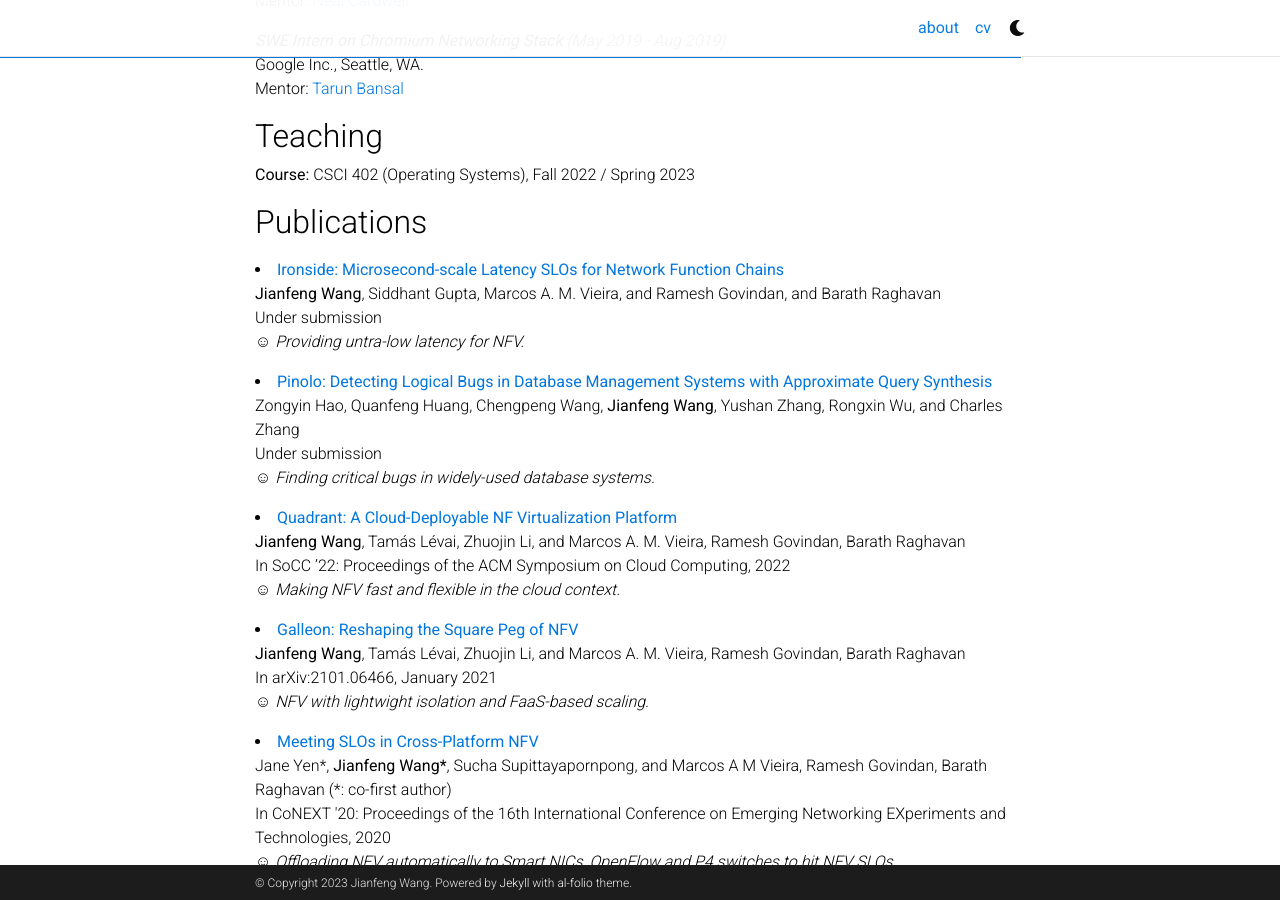
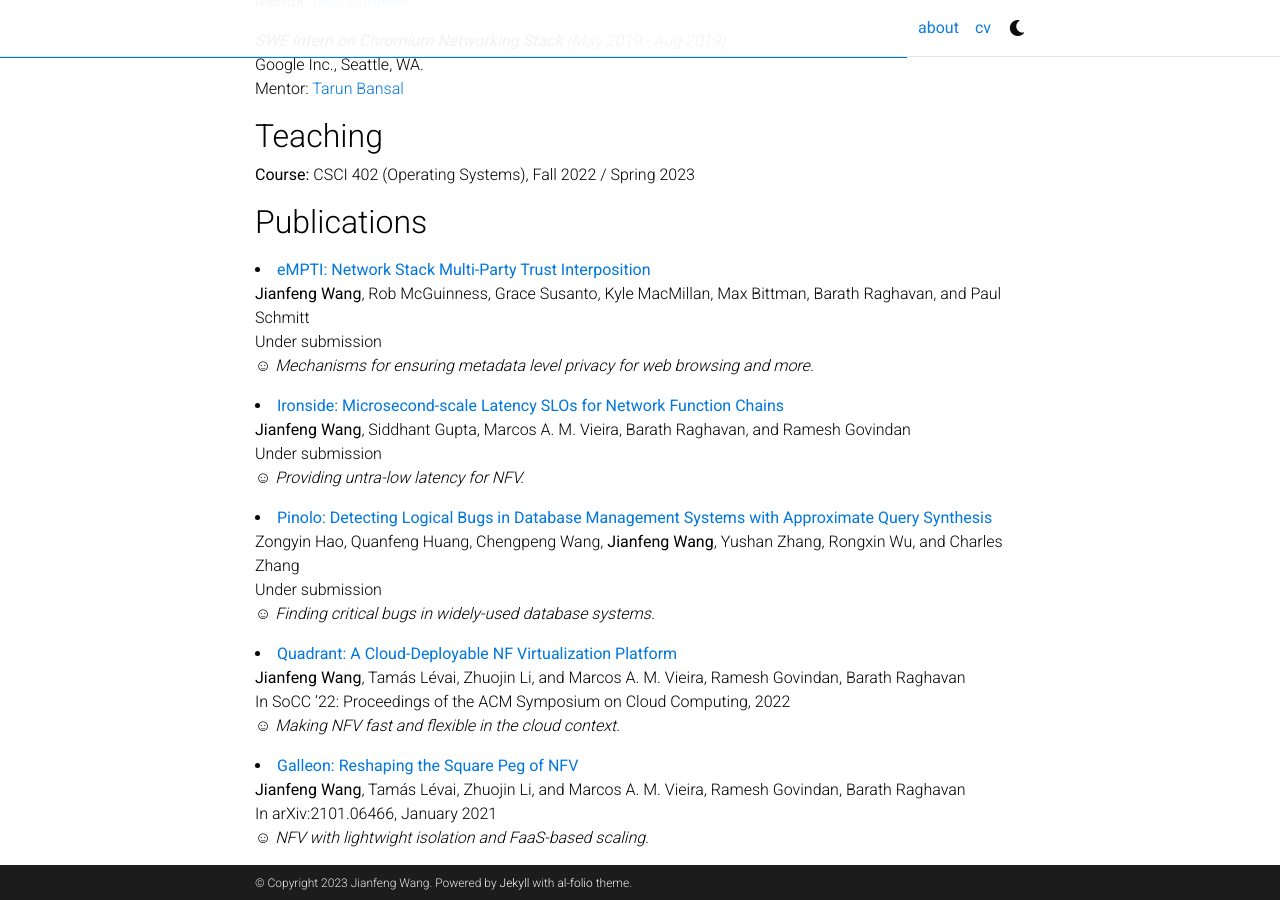
Before and after one commit to jianfenw/jianfenw.github.io, a Jekyll site: the page built from _pages/about.md, in a window 1280 px wide and 900 px high, scrolled down 857 px. Built offline with Jekyll 4.4.1, drawn with Linux system fonts in a browser that asks for light colours; full-size pictures stand in for the smaller copies a plugin makes; comment, search, counter and statistics services are not loaded; a style sheet for code colours, icons or effects is not loaded.

Commit message:
update eMPTI

```diff
--- a/_pages/about.md
+++ b/_pages/about.md
@@ -59,10 +59,20 @@ Mentor: <a href="https://www.linkedin.com/in/tbansal-0998216">Tarun Bansal</a><b
 </p>
 
 ## Publications
+
+<p>
+<li>
+<a href="/"><b>eMPTI: Network Stack Multi-Party Trust Interposition</b></a><br/>
+<b>Jianfeng Wang</b>, Rob McGuinness, Grace Susanto, Kyle MacMillan, Max Bittman, Barath Raghavan, and Paul Schmitt<br>
+Under submission<br>
+&#9786; <i>Mechanisms for ensuring metadata level privacy for web browsing and more.</i>
+</li>
+</p>
+
 <p>
 <li>
 <a href="/"><b>Ironside: Microsecond-scale Latency SLOs for Network Function Chains</b></a><br/>
-<b>Jianfeng Wang</b>, Siddhant Gupta, Marcos A. M. Vieira, and Ramesh Govindan, and Barath Raghavan<br>
+<b>Jianfeng Wang</b>, Siddhant Gupta, Marcos A. M. Vieira, Barath Raghavan, and Ramesh Govindan<br>
 Under submission<br>
 &#9786; <i>Providing untra-low latency for NFV.</i>
 </li>
```
